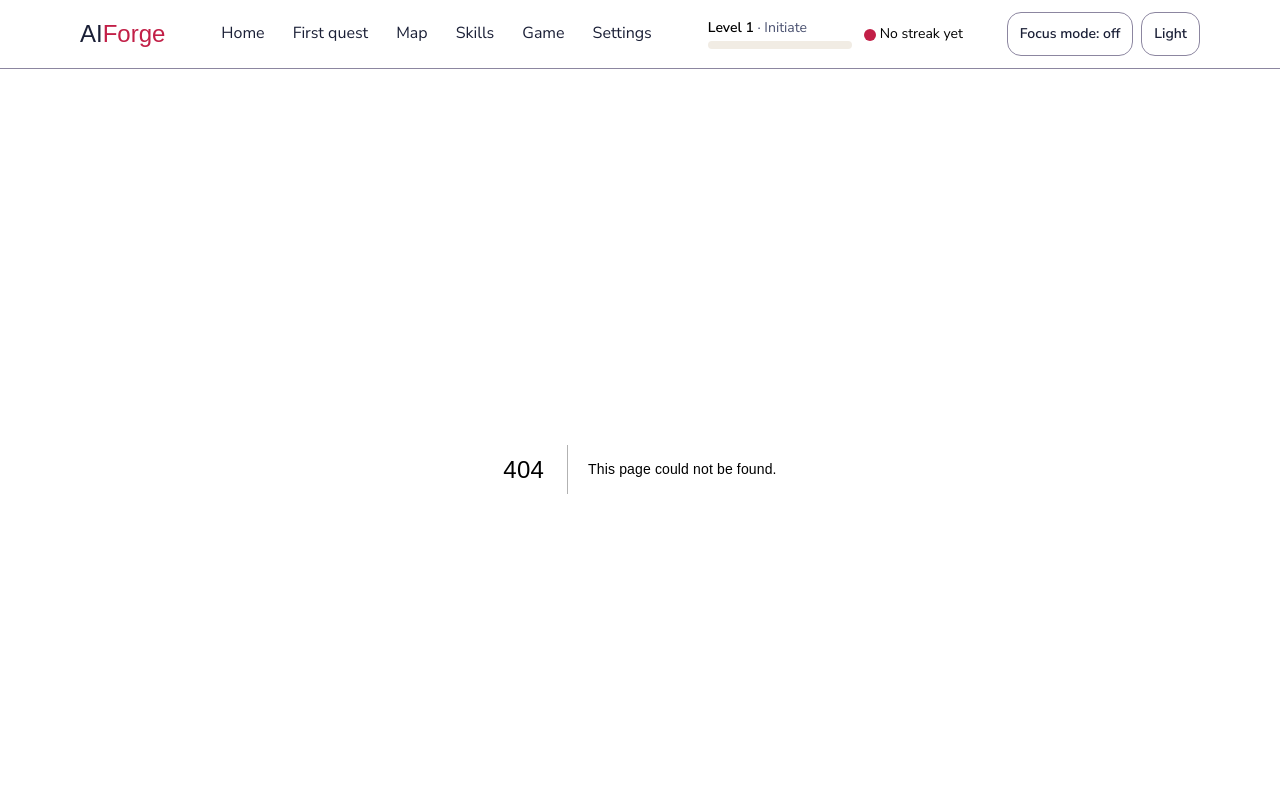
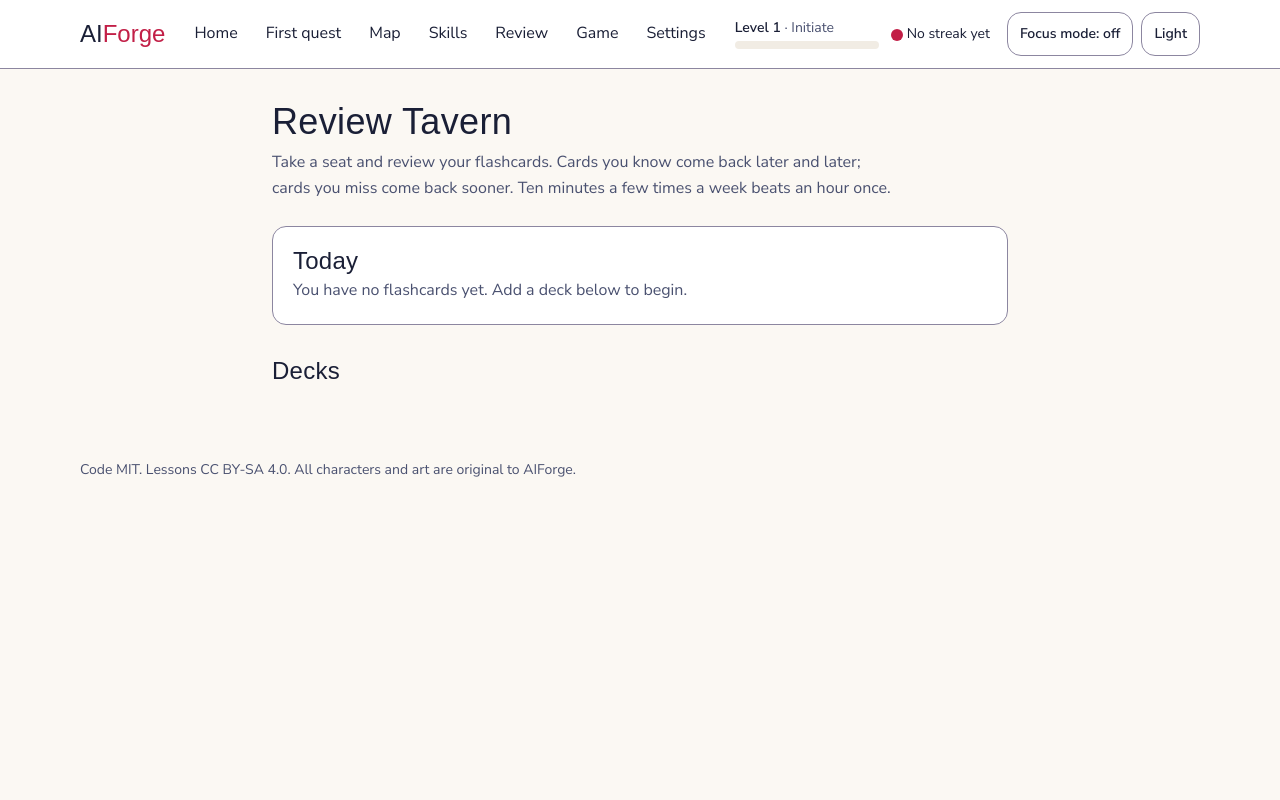
Before and after one commit to Kaushik2210/aiforge, a Next.js app in the folder apps/web/: page /review in a window 1280 px wide. Before the commit this address had no page. Shown: the top 800 px of the page. Built offline with nearby package versions, Linux system fonts and the light colour scheme; a web font is replaced by a local one.

Commit message:
Add the Review page and link it from the header

```diff
--- /dev/null
+++ b/apps/web/src/app/review/page.tsx
@@ -0,0 +1,21 @@
+import type { Metadata } from "next";
+import { ReviewTavern } from "@/components/review/ReviewTavern";
+import { getCatalog } from "@/lib/catalog";
+
+export const metadata: Metadata = { title: "Review Tavern" };
+
+export default function ReviewPage() {
+  const { decks } = getCatalog();
+  return (
+    <div className="mx-auto max-w-3xl px-4 py-8">
+      <h1 className="text-3xl md:text-4xl">Review Tavern</h1>
+      <p className="mt-2 max-w-prose text-text-muted">
+        Take a seat and review your flashcards. Cards you know come back later and later; cards you miss come back
+        sooner. Ten minutes a few times a week beats an hour once.
+      </p>
+      <div className="mt-6">
+        <ReviewTavern decks={decks} />
+      </div>
+    </div>
+  );
+}
--- a/apps/web/src/components/SiteHeader.tsx
+++ b/apps/web/src/components/SiteHeader.tsx
@@ -16,6 +16,7 @@ export function SiteHeader() {
           </Link>
           <Link href="/map/" className="tap flex items-center rounded px-3 text-text hover:bg-surface-2">Map</Link>
           <Link href="/skills/" className="tap flex items-center rounded px-3 text-text hover:bg-surface-2">Skills</Link>
+          <Link href="/review/" className="tap flex items-center rounded px-3 text-text hover:bg-surface-2">Review</Link>
           <Link href="/games/gradient-hiker/" className="tap flex items-center rounded px-3 text-text hover:bg-surface-2">Game</Link>
           <Link href="/settings/" className="tap flex items-center rounded px-3 text-text hover:bg-surface-2">Settings</Link>
         </nav>
```
